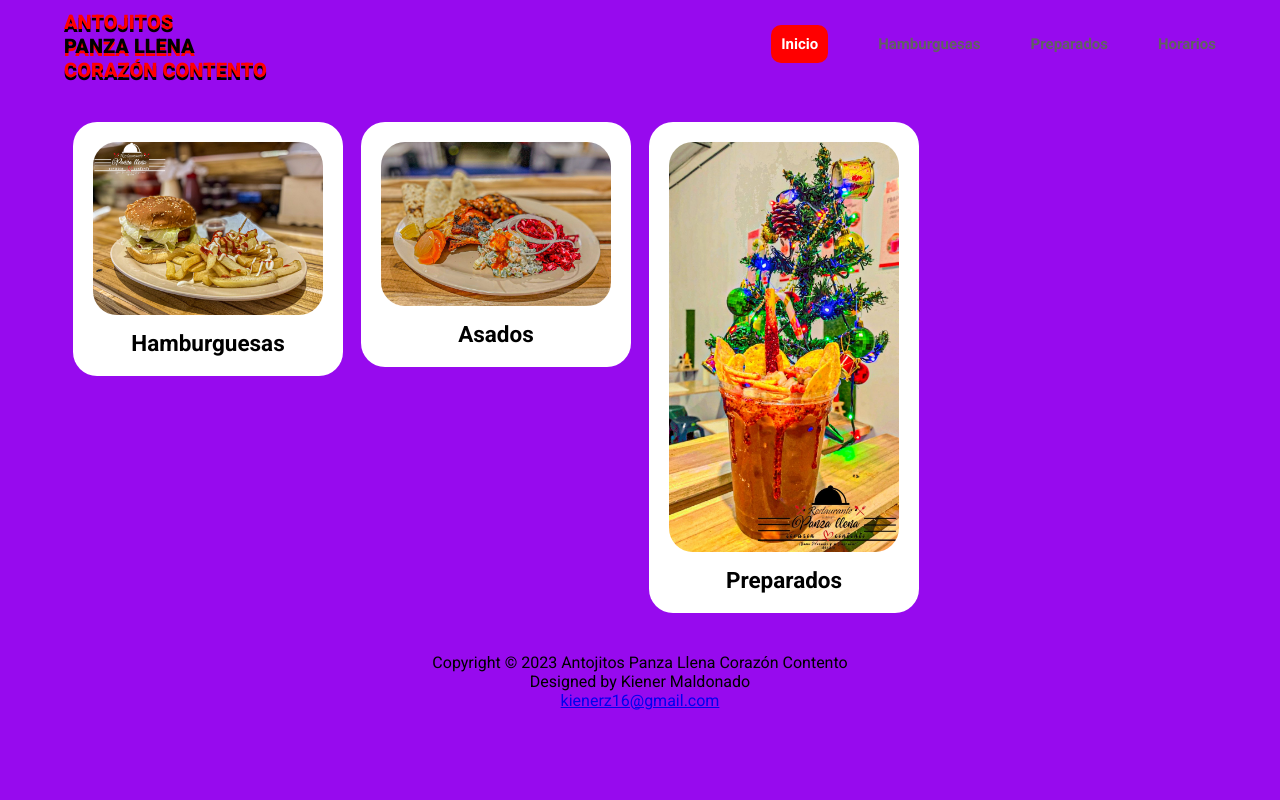
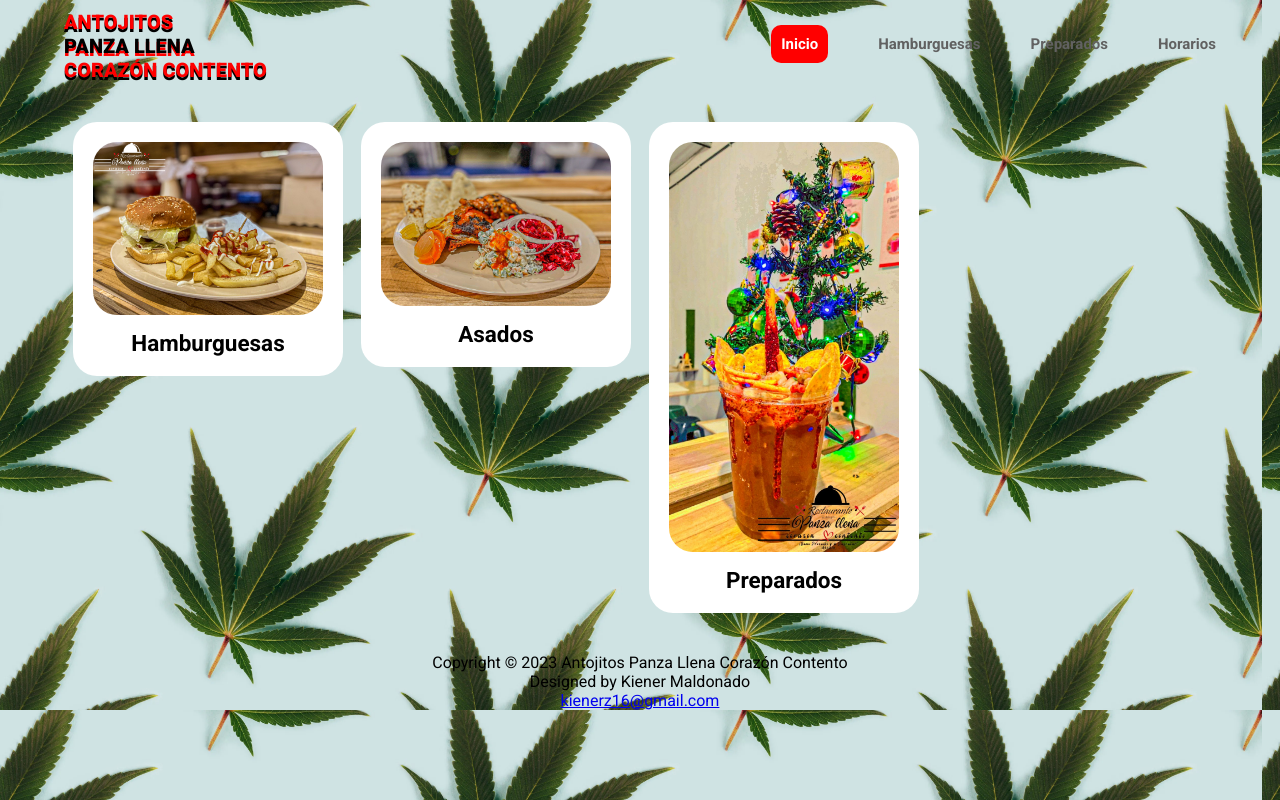
Before and after one commit to kiener16/menu-digital, a plain HTML site: page index.html in a window 1280 px wide. Drawn offline with nearby package versions, Linux system fonts and the light colour scheme.

Commit message:
Fondo gracioso

```diff
--- a/css/index.css
+++ b/css/index.css
@@ -7,7 +7,10 @@
 }
 
 body{
-  background-color: rgb(151, 10, 238);
+  /* background-color: rgb(151, 10, 238); */
+  background-image: url(weds.webp);
+  background-size: contain;
+  background-repeat: repeat;
   /* background-color: #FCF3CF; */
 }
 img {
```
Also changed, not shown: css/weds.webp (added).
